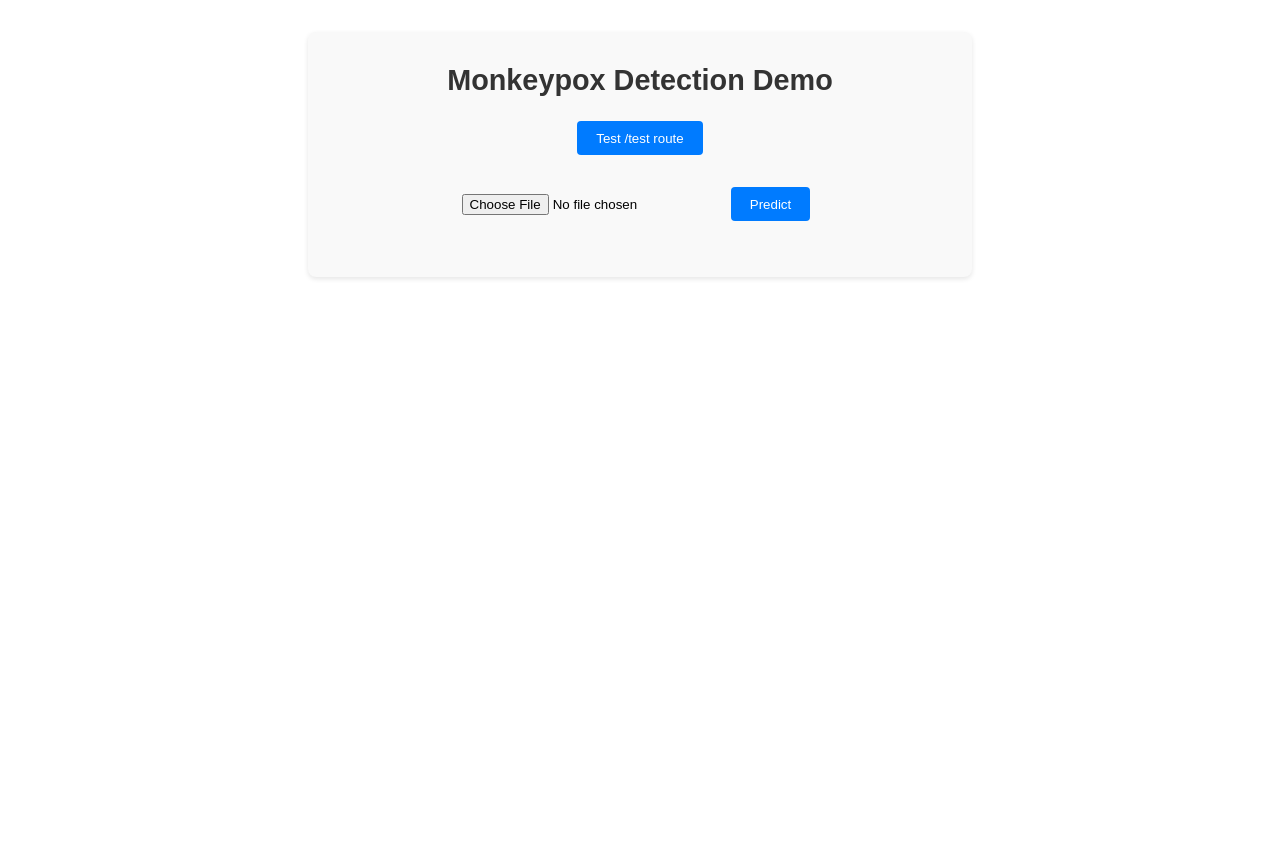
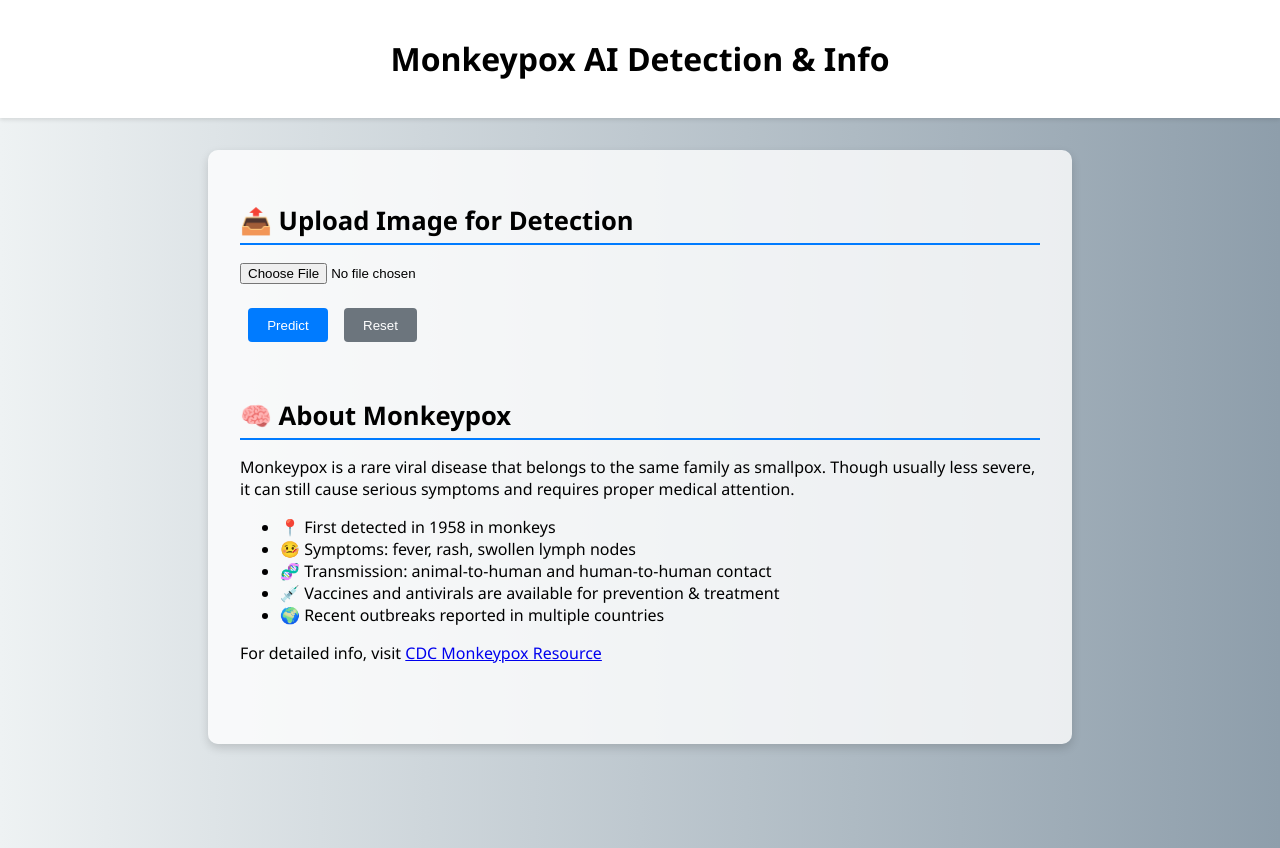
Before and after one commit to vhittuvalli/Monkeypox-Diagnosis-Project, a React (Create React App) app in the folder frontend/: page / in a window 1280 px wide. Before the commit the page ends 800 px from the top, so only its background shows below. Built offline with nearby package versions, Linux system fonts and the light colour scheme.

Commit message:
added smoother and more harmonious UI

```diff
--- a/frontend/src/App.js
+++ b/frontend/src/App.js
@@ -2,30 +2,52 @@ import React, { useState } from "react";
 
 function App() {
   const [selectedFile, setSelectedFile] = useState(null);
+  const [previewSrc, setPreviewSrc] = useState("");
   const [prediction, setPrediction] = useState(null);
   const [confidence, setConfidence] = useState(null);
   const [errorMsg, setErrorMsg] = useState("");
+  const [isLoading, setIsLoading] = useState(false);
+  const [fadeIn, setFadeIn] = useState(false);
 
-  // Inline style objects
-  const containerStyle = {
-    maxWidth: "600px",
+  const styles = {
+    page: {
+      fontFamily: "Segoe UI, sans-serif",
+      background: "linear-gradient(to right, #eef2f3, #8e9eab)",
+      minHeight: "100vh",
+      paddingBottom: "3rem",
+    },
+    header: {
+      position: "sticky",
+      top: 0,
+      backgroundColor: "#fff",
+      padding: "1rem 0",
+      boxShadow: "0 2px 4px rgba(0,0,0,0.1)",
+      textAlign: "center",
+      zIndex: 100,
+    },
+    container: {
+      maxWidth: "800px",
       margin: "2rem auto",
       padding: "2rem",
-    backgroundColor: "#f9f9f9",
-    borderRadius: "8px",
-    boxShadow: "0 2px 5px rgba(0, 0, 0, 0.1)",
-    fontFamily: "Arial, sans-serif",
-    textAlign: "center",
-  };
-
-  const headingStyle = {
-    marginTop: 0,
+      backgroundColor: "#ffffffcc",
+      borderRadius: "10px",
+      boxShadow: "0 4px 10px rgba(0, 0, 0, 0.15)",
+      transition: "all 0.5s ease-in-out",
+      animation: fadeIn ? "fade-in 1s ease-in-out" : "none",
+    },
+    section: {
+      marginBottom: "3rem",
+    },
+    sectionTitle: {
+      fontSize: "1.6rem",
       marginBottom: "1rem",
-    fontSize: "1.8rem",
-    color: "#333",
-  };
-
-  const buttonStyle = {
+      borderBottom: "2px solid #007bff",
+      paddingBottom: "0.3rem",
+    },
+    input: {
+      marginBottom: "1rem",
+    },
+    button: {
       backgroundColor: "#007bff",
       color: "#fff",
       border: "none",
@@ -33,58 +55,68 @@ function App() {
       borderRadius: "4px",
       cursor: "pointer",
       margin: "0.5rem",
-  };
-
-  const formStyle = {
+      transition: "background-color 0.3s",
+    },
+    resetButton: {
+      backgroundColor: "#6c757d",
+    },
+    buttonHover: {
+      backgroundColor: "#0056b3",
+    },
+    previewImage: {
+      maxWidth: "100%",
+      maxHeight: "300px",
+      borderRadius: "8px",
       marginTop: "1rem",
-    marginBottom: "1rem",
-  };
-
-  const errorMsgStyle = {
-    color: "red",
-    marginTop: "1rem",
-  };
-
-  const resultContainerStyle = {
+      border: "1px solid #ddd",
+    },
+    resultContainer: (prediction) => ({
       marginTop: "1.5rem",
       backgroundColor: "#fff",
       padding: "1rem",
       borderRadius: "6px",
-    border: "1px solid #ddd",
-    display: "inline-block",
-    textAlign: "left",
+      border: `2px solid ${prediction === "Monkeypox" ? "#dc3545" : "#28a745"}`,
+      color: prediction === "Monkeypox" ? "#dc3545" : "#28a745",
+      transition: "all 0.5s ease",
+    }),
+    progressBarContainer: {
+      height: "10px",
+      backgroundColor: "#eee",
+      borderRadius: "5px",
+      marginTop: "0.5rem",
+      overflow: "hidden",
+    },
+    progressBar: (confidence) => ({
+      width: `${confidence}%`,
+      height: "100%",
+      backgroundColor: "#007bff",
+    }),
+    errorMsg: {
+      color: "red",
+      marginTop: "1rem",
+    },
   };
 
-  // Handle file selection
   const handleFileChange = (e) => {
-    setSelectedFile(e.target.files[0]);
+    const file = e.target.files[0];
+    setSelectedFile(file);
+    setPreviewSrc(file ? URL.createObjectURL(file) : "");
     setPrediction(null);
     setConfidence(null);
     setErrorMsg("");
+    setFadeIn(true);
   };
 
-  // Test the /test route (optional check)
-  const handleTest = async () => {
-    try {
-      const res = await fetch("/test");
-      if (!res.ok) {
-        throw new Error("Failed to fetch /test");
-      }
-      const data = await res.json();
-      alert("Test route says: " + data.message);
-    } catch (err) {
-      alert("Error: " + err.message);
-    }
-  };
-
-  // Handle form submit -> send file to Flask /predict
   const handleSubmit = async (e) => {
     e.preventDefault();
     if (!selectedFile) {
       setErrorMsg("Please select a file first!");
       return;
     }
+
     setErrorMsg("");
+    setIsLoading(true);
+    setFadeIn(true);
 
     try {
       const formData = new FormData();
@@ -105,37 +137,111 @@ function App() {
       setConfidence(data.confidence);
     } catch (err) {
       setErrorMsg("Server error: " + err.message);
+    } finally {
+      setIsLoading(false);
     }
   };
 
+  const handleReset = () => {
+    setSelectedFile(null);
+    setPreviewSrc("");
+    setPrediction(null);
+    setConfidence(null);
+    setErrorMsg("");
+    setIsLoading(false);
+    setFadeIn(false);
+  };
+
   return (
-    <div style={containerStyle}>
-      <h1 style={headingStyle}>Monkeypox Detection Demo</h1>
+    <div style={styles.page}>
+      <div style={styles.header}>
+        <h1>Monkeypox AI Detection & Info</h1>
+      </div>
 
-      <button onClick={handleTest} style={buttonStyle}>
-        Test /test route
-      </button>
-
-      <form onSubmit={handleSubmit} style={formStyle}>
+      <div style={styles.container}>
+        {/* Upload + Detection Section */}
+        <div style={styles.section}>
+          <h2 style={styles.sectionTitle}>📤 Upload Image for Detection</h2>
+          <form onSubmit={handleSubmit}>
             <input
               type="file"
               accept="image/*"
               onChange={handleFileChange}
-          style={{ marginRight: "0.5rem" }}
+              style={styles.input}
             />
-        <button type="submit" style={buttonStyle}>
+            <br />
+            <button type="submit" style={styles.button}>
               Predict
+            </button>
+            <button type="button" onClick={handleReset} style={{ ...styles.button, ...styles.resetButton }}>
+              Reset
             </button>
           </form>
 
-      {errorMsg && <p style={errorMsgStyle}>{errorMsg}</p>}
-
+          {errorMsg && <p style={styles.errorMsg}>{errorMsg}</p>}
+          {previewSrc && (
+            <img src={previewSrc} alt="Preview" style={styles.previewImage} />
+          )}
+          {isLoading && <p>🔄 Predicting... please wait</p>}
           {prediction && (
-        <div style={resultContainerStyle}>
-          <h2>Prediction: {prediction}</h2>
+            <div style={styles.resultContainer(prediction)}>
+              <h3>Prediction Result</h3>
+              <p>
+                {prediction === "Monkeypox"
+                  ? "⚠️ Monkeypox detected. Please consult a healthcare professional."
+                  : "✅ No signs of monkeypox. If you're unsure, consult a doctor."}
+              </p>
               <p>Confidence: {confidence}%</p>
+              <div style={styles.progressBarContainer}>
+                <div style={styles.progressBar(confidence)}></div>
+              </div>
             </div>
           )}
+        </div>
+
+        {/* Info Section */}
+        <div style={styles.section}>
+          <h2 style={styles.sectionTitle}>🧠 About Monkeypox</h2>
+          <p>
+            Monkeypox is a rare viral disease that belongs to the same family as smallpox. Though
+            usually less severe, it can still cause serious symptoms and requires proper medical
+            attention.
+          </p>
+          <ul>
+            <li>📍 First detected in 1958 in monkeys</li>
+            <li>🤒 Symptoms: fever, rash, swollen lymph nodes</li>
+            <li>🧬 Transmission: animal-to-human and human-to-human contact</li>
+            <li>💉 Vaccines and antivirals are available for prevention & treatment</li>
+            <li>🌍 Recent outbreaks reported in multiple countries</li>
+          </ul>
+          <p>
+            For detailed info, visit{" "}
+            <a
+              href="https://www.cdc.gov/poxvirus/monkeypox/"
+              target="_blank"
+              rel="noreferrer"
+            >
+              CDC Monkeypox Resource
+            </a>
+          </p>
+        </div>
+      </div>
+
+      {/* Simple fade animation keyframe */}
+      <style>{`
+        @keyframes fade-in {
+          from { opacity: 0; transform: translateY(20px); }
+          to { opacity: 1; transform: translateY(0); }
+        }
+
+        button:hover {
+          filter: brightness(1.1);
+        }
+
+        a:hover {
+          text-decoration: underline;
+        }
+      `}</style>
     </div>
   );
 }
```
Also changed, not shown: frontend/src/index.js (line endings or trailing spaces). Lines whose indentation alone changed are shown as unchanged.
